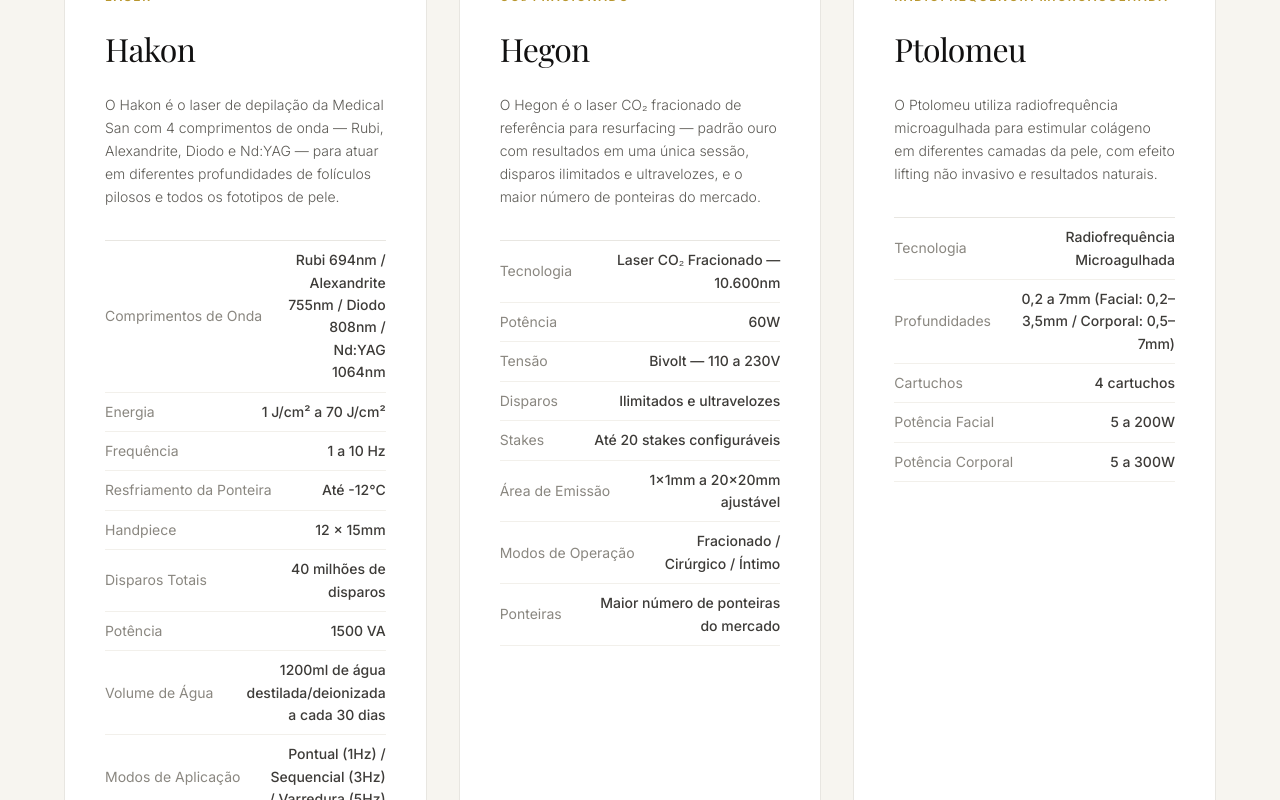
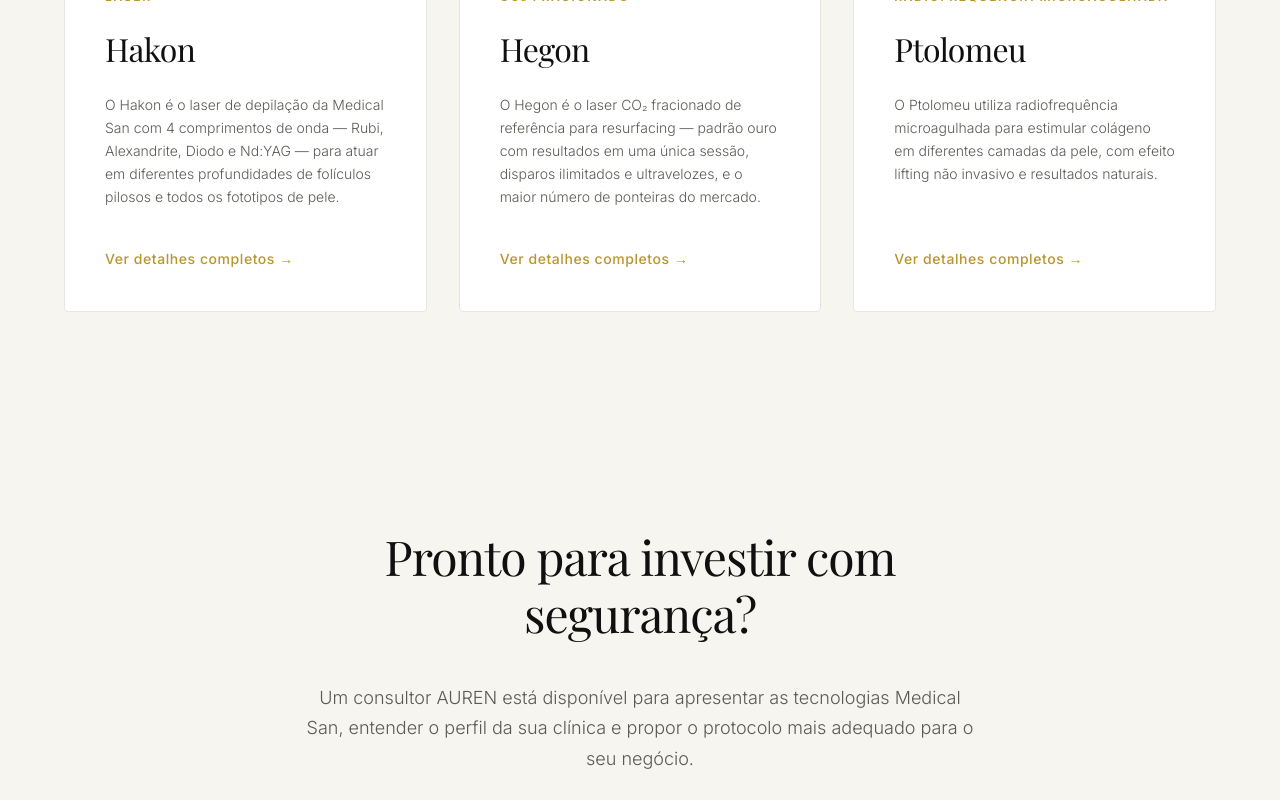
Before and after one commit to carloshenriquecarvalho/auren, a Next.js app: page /tecnologias/medical-san in a window 1280 px wide. Shown: the part 2000-2800 px from the top of the page. Built offline with nearby package versions, Linux system fonts and the light colour scheme.

Commit message:
fix: restructured all website

```diff
--- a/app/tecnologias/medical-san/page.tsx
+++ b/app/tecnologias/medical-san/page.tsx
@@ -118,14 +118,6 @@ export default function MedicalSanPage() {
                     <span className={styles.produtoTag}>{p.tag}</span>
                     <h3 className={styles.produtoNome}>{p.nome}</h3>
                     <p className={styles.produtoDesc}>{p.descricaoCurta}</p>
-                    <ul className={styles.produtoSpecs}>
-                      {p.specs.map((s) => (
-                        <li key={s.label} className={styles.specItem}>
-                          <span className={styles.specLabel}>{s.label}</span>
-                          <span className={styles.specValor}>{s.valor}</span>
-                        </li>
-                      ))}
-                    </ul>
                     <Link
                       href={`/tecnologias/${p.slug}`}
                       className={styles.produtoCta}
```
Also changed, not shown: app/tecnologias/cromatic/page.tsx (+0 -8 lines).
